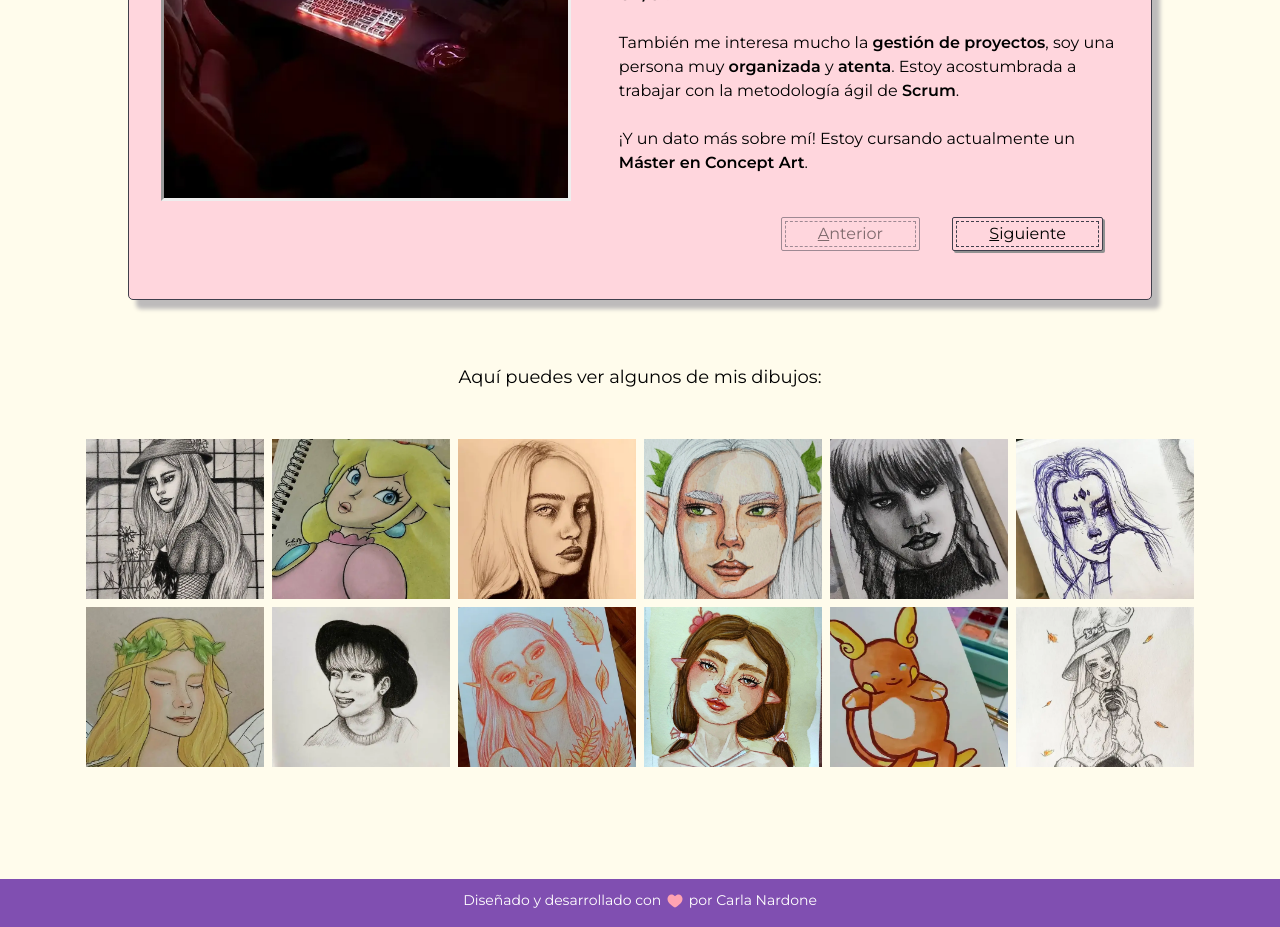
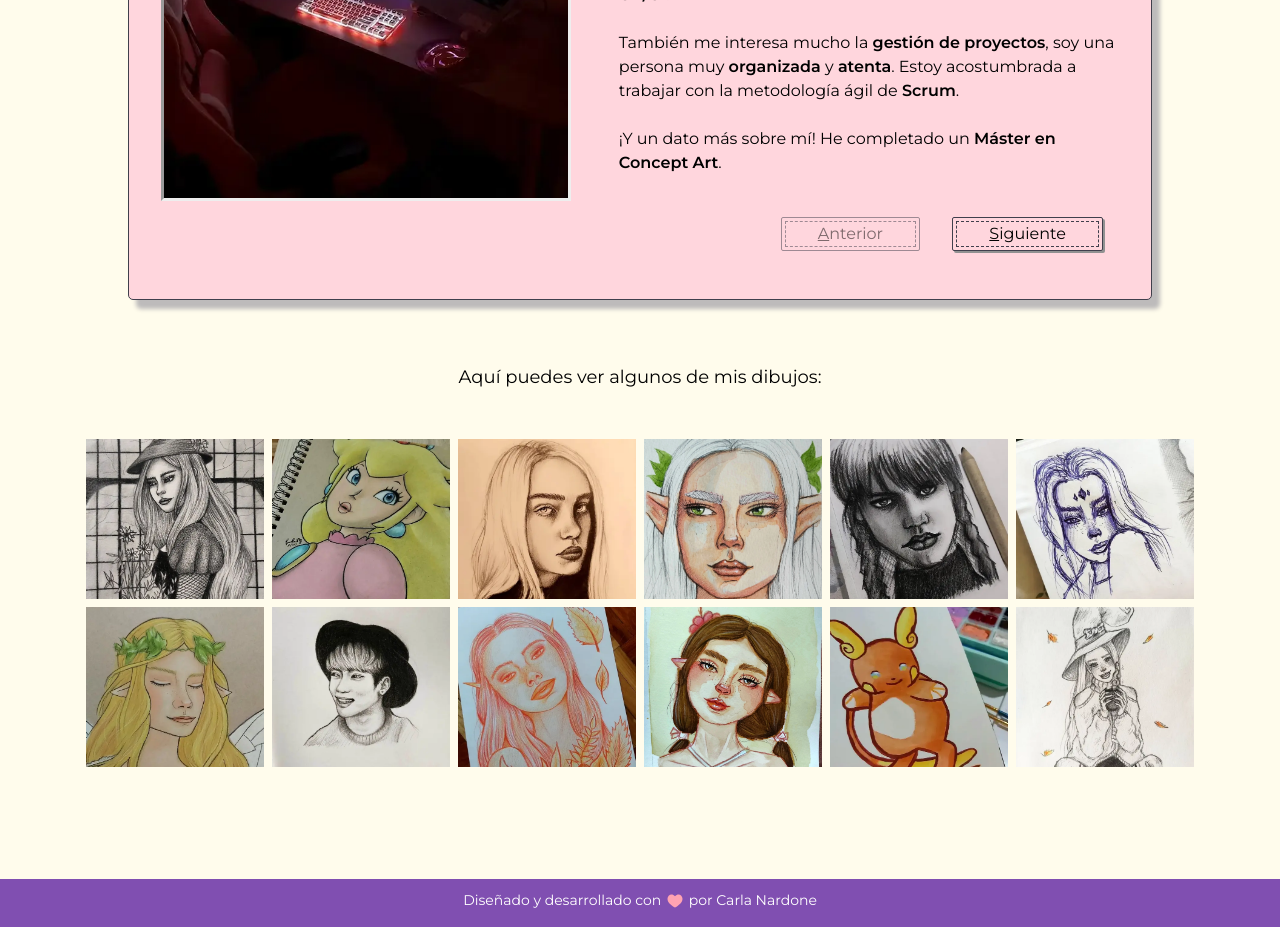
Before and after one commit to carla-ng/my-personal-website, a Vue app: page /acerca in a window 1280 px wide. Shown: the part 800-1727 px from the top of the page. Built offline with nearby package versions, Linux system fonts and the light colour scheme.

Commit message:
Master update.

```diff
--- a/src/views/About.vue
+++ b/src/views/About.vue
@@ -101,13 +101,13 @@ export default {
                         <br>
                         <p>También me interesa mucho la <strong>gestión de proyectos</strong>, soy una persona muy <strong>organizada</strong> y <strong>atenta</strong>. Estoy acostumbrada a trabajar con la metodología ágil de <strong>Scrum</strong>.</p>
                         <br>
-                        <p>¡Y un dato más sobre mí! Estoy cursando actualmente un <strong>Máster en Concept Art</strong>.</p>
+                        <p>¡Y un dato más sobre mí! He completado un <strong>Máster en Concept Art</strong>.</p>
                       `,
                 imageSrc: 'assets/images/about/setup.webp',
             },
             {
                 text: `
-                        <p>En mi tiempo libre, si no me encuentro programando o diseñando, lo más probable es que me encuentre <b>leyendo, dibujando</b> o <b>jugando videojuegos</b>.</p>
+                        <p>En mi tiempo libre, lo más probable es que me encuentre <b>leyendo, dibujando</b> o <b>jugando videojuegos</b>.</p>
                         <br>
                         <p>Gracias al <strong>dibujo</strong> y la <strong>pintura</strong>, he tenido la oportunidad de hacer un montón de nuevos amigos, y he podido participar en <strong>concursos de pintura rápida</strong> y hacer <strong>exposiciones colectivas</strong> en centros culturales.</p>
                         <br>
--- a/src/views/Contact.vue
+++ b/src/views/Contact.vue
@@ -15,11 +15,6 @@
                 <li class="contact__list--linkedin">
                     <a href="https://www.linkedin.com/in/carla-nardone-gonzalez/" target="_blank">
                         <span>Linked<span>in</span></span>
-                    </a>
-                </li>
-                <li class="contact__list--github">
-                    <a href="https://github.com/carla-ng/" target="_blank">
-                        <span>GitHub</span>
                     </a>
                 </li>
                 <li class="contact__list--instagram">
@@ -41,6 +36,14 @@
 
 
 <script>
+/*
+<li class="contact__list--github">
+    <a href="https://github.com/carla-ng/" target="_blank">
+        <span>GitHub</span>
+    </a>
+</li>
+*/
+
 export default {
     name: 'Contact',
 }
```
